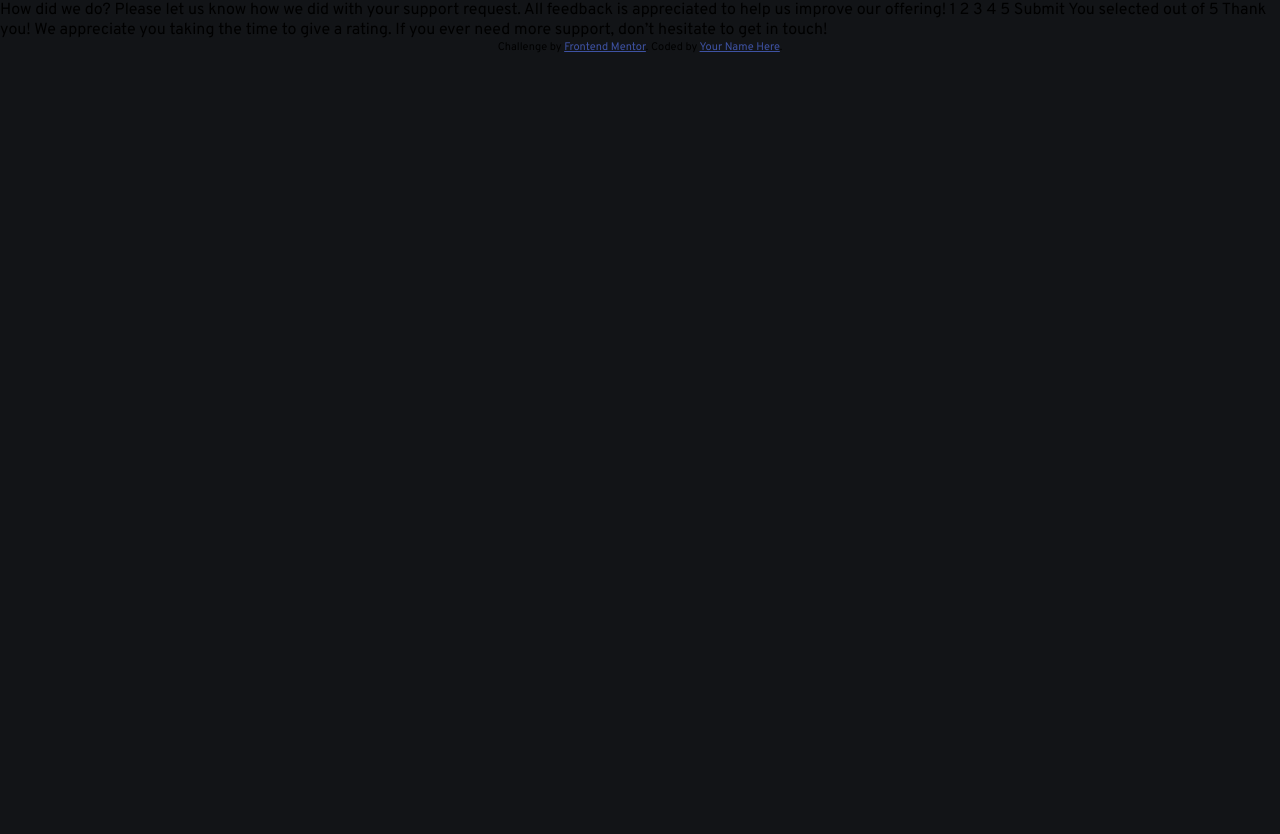
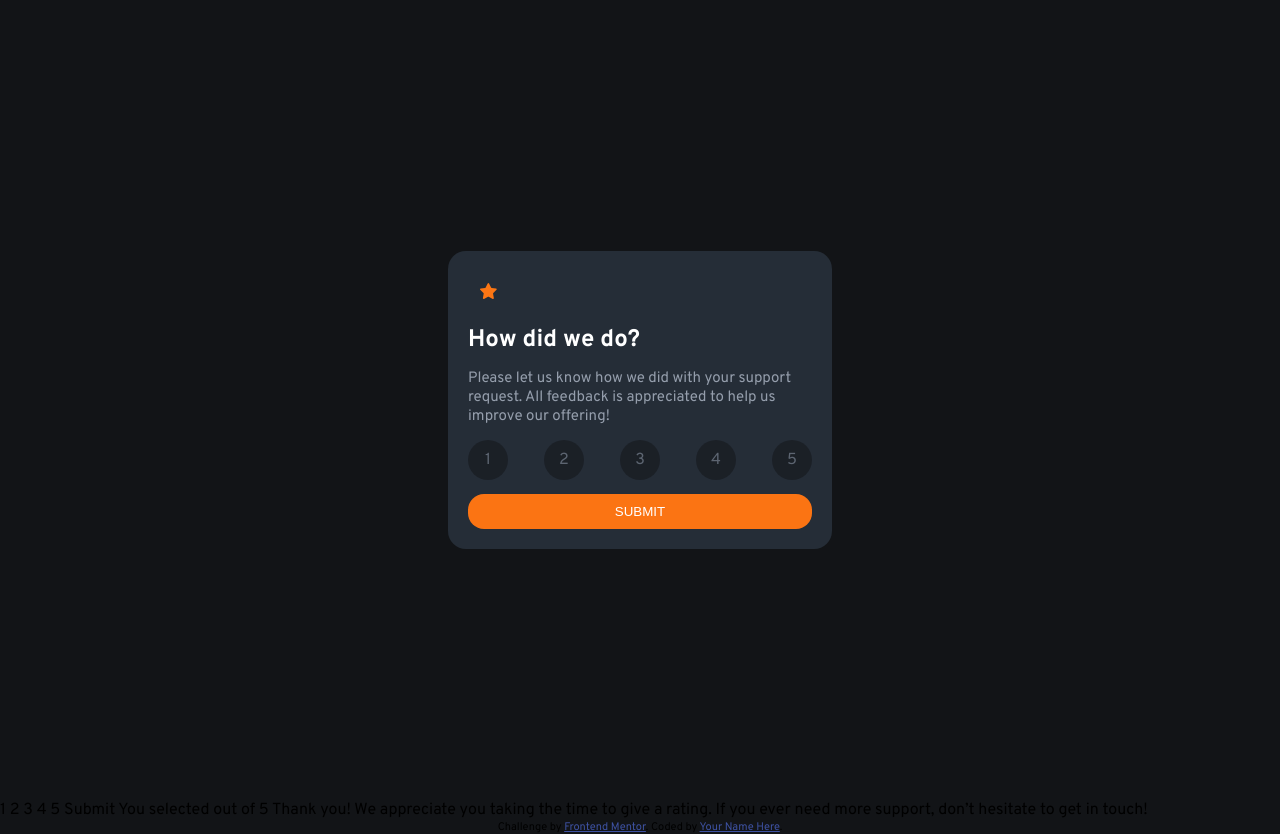
Before and after one commit to Jonyango/Interactive-rating-component, a plain HTML site: page index.html in a window 1280 px wide. Before the commit the page ends 800 px from the top, so only its background shows below. Drawn offline with Linux system fonts and the light colour scheme.

Commit message:
worked on the interactive component

```diff
--- a/index.html
+++ b/index.html
@@ -21,11 +21,38 @@
 <body>
 
   <!-- Rating state start -->
+  <section id="rating-card"  class="card">
+    <div class="container">
+      <div class="icon-star">
+        <img src="images/icon-star.svg" alt="An orange star">
+          </div>
+          <div>
+            <h1>How did we do?</h1>
+          </div>
+          <div>
+            <p>
+              Please let us know how we did with your support request. All feedback is appreciated
+              to help us improve our offering!
+            </p>
+          </div>
+          <div class="ratings-container">
+            <span class="rating">1</span>
+            <span class="rating">2</span>
+            <span class="rating">3</span>
+            <span class="rating">4</span>
+            <span class="rating">5</span>
+          </div>
+          <div>
+            <button class="btn-submit">SUBMIT</button>
+          </div>
+    </div>
 
-  How did we do?
 
-  Please let us know how we did with your support request. All feedback is appreciated
-  to help us improve our offering!
+  </section>
+
+
+
+
 
   1 2 3 4 5
 
--- a/style.css
+++ b/style.css
@@ -16,3 +16,75 @@ body{
   font-family: 'Overpass', sans-serif;
   background-color: var(--Very-Dark-Blue);
 }
+p{
+  font-size: 15px;
+  color:var(--Light-Grey)
+}
+h1{
+  color:var(--White)
+}
+
+.card{
+  display: flex;
+  justify-content: center;
+  align-items: center;
+  min-height: 100vh;
+}
+.container{
+  display: flex;
+  flex-direction: column;
+  gap:14px;
+  background-color: var(--Dark-Blue);
+  border-radius: 18px;
+  width: 90%;
+  padding:20px;
+}
+
+.icon-star{
+  background: rgba(18,20,23 .4) ;
+  height: 40px;
+  width: 40px;
+  border-radius: 50%;
+  text-align: center;
+  display: flex;
+  justify-content: center;
+  align-items: center;
+
+
+
+}
+
+.ratings-container{
+  display: flex;
+  justify-content: space-between;
+}
+
+.rating{
+  color:var(--Light-Grey);
+  background-color: var(--Very-Dark-Blue);
+  opacity:50% ;
+  height: 40px;
+  width: 40px;
+  border-radius: 50%;
+  text-align: center;
+  display: flex;
+  justify-content: center;
+  align-items: center;
+}
+
+.btn-submit{
+  background-color: var(--primary-color);
+  color:var(--White);
+  width: 100%;
+  outline: none;
+  cursor:pointer;
+  padding: 10px;
+  border: none;
+  border-radius: 16px;
+}
+
+@media (min-width:768px) {
+  .container{
+    width: 30%;
+  }
+}
```
